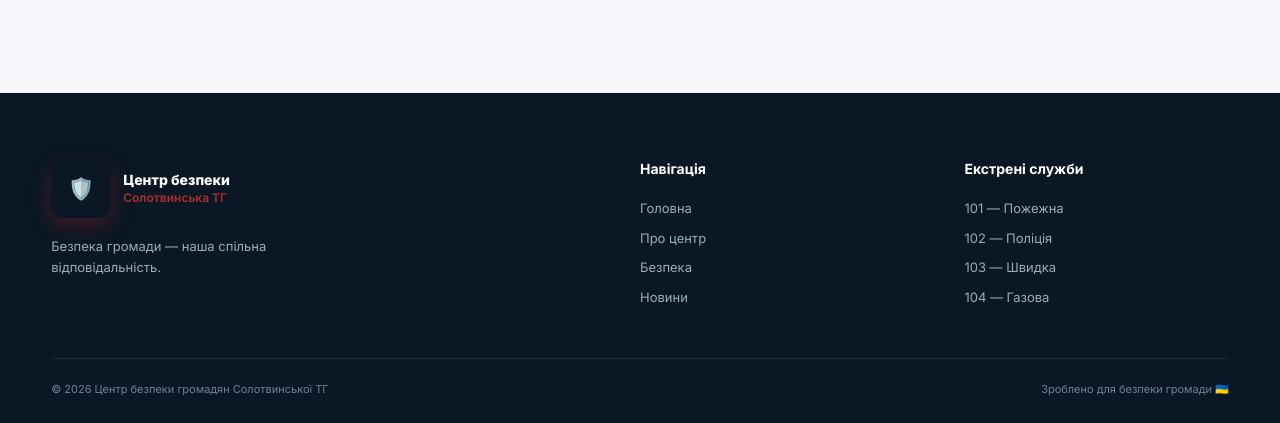
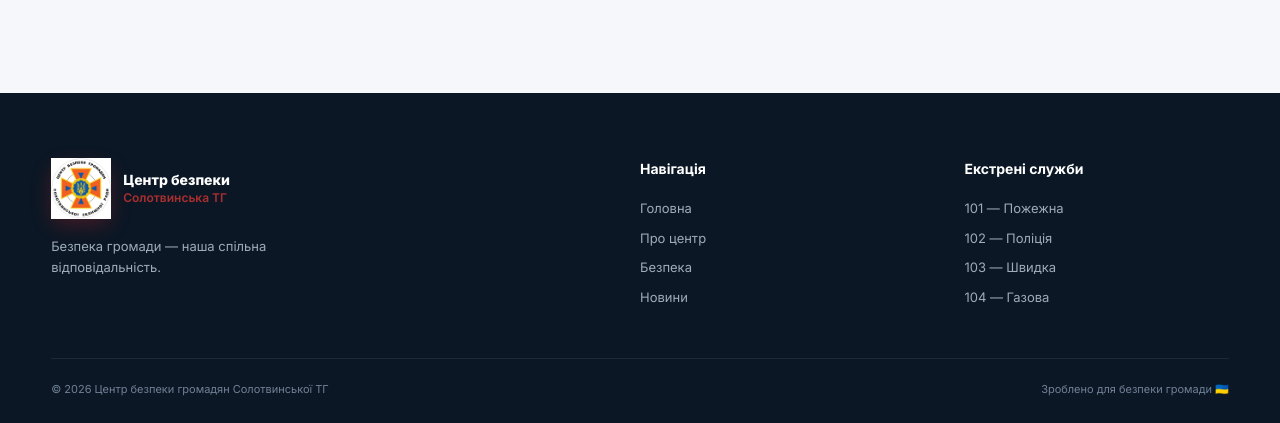
Before and after one commit to Mpvpb/center-bezpeky, a plain HTML site: page index.html in a window 1280 px wide. Shown: the part 4584-5007 px from the top of the page. Drawn offline with Linux system fonts and the light colour scheme.

Commit message:
Оновлення сайту

```diff
--- a/index.html
+++ b/index.html
@@ -881,7 +881,7 @@
                 <a href="#home" class="logo logo--footer">
 
                     <div class="logo__icon">
-                        🛡️
+                        <img src="images/icon.png" alt="">
                     </div>
 
                     <div class="logo__text">
```
